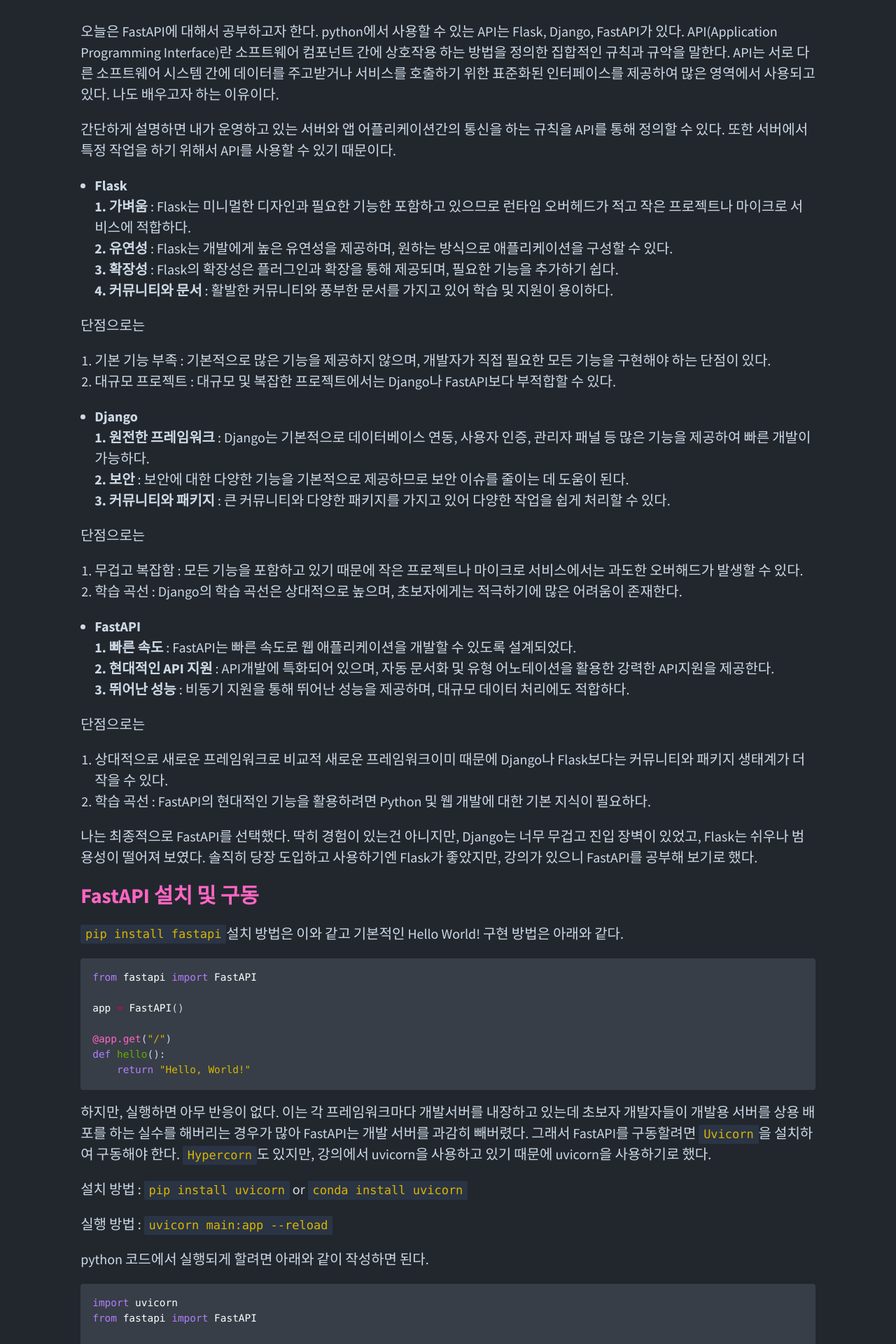
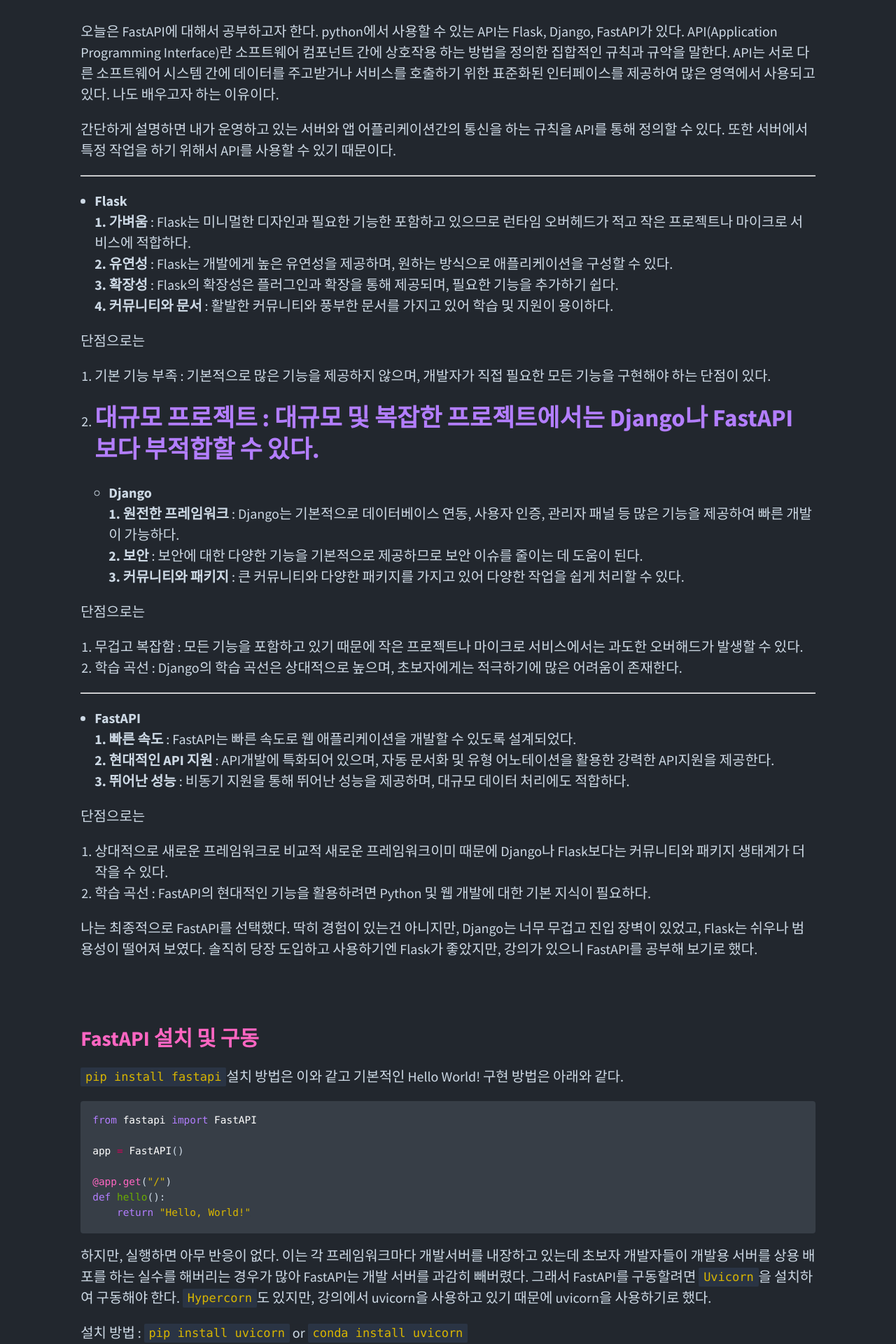
Before and after one commit to sooyoung-wind/sooyoung-wind.github.io, a Jekyll site: the page built from _posts/2023-09-02-Fastapi_no1.md, in a window 1280 px wide. Shown: the part 314-2234 px from the top of the page at 70% size. Built offline with Jekyll 4.4.1, drawn with Linux system fonts in a browser that asks for light colours; some web fonts are replaced; a script that is not in the unit is left out; comment, search, counter and statistics services are not loaded.

Commit message:
업데이트

````diff
--- a/_posts/2023-09-02-Fastapi_no1.md
+++ b/_posts/2023-09-02-Fastapi_no1.md
@@ -12,6 +12,7 @@
 
 간단하게 설명하면 내가 운영하고 있는 서버와 앱 어플리케이션간의 통신을 하는 규칙을 API를 통해 정의할 수 있다. 또한 서버에서 특정 작업을 하기 위해서 API를 사용할 수 있기 때문이다.
 
+----
 + **Flask**
 **1. 가벼움** : Flask는 미니멀한 디자인과 필요한 기능한 포함하고 있으므로 런타임 오버헤드가 적고 작은 프로젝트나 마이크로 서비스에 적합하다.
 **2. 유연성** : Flask는 개발에게 높은 유연성을 제공하며, 원하는 방식으로 애플리케이션을 구성할 수 있다.
@@ -21,7 +22,7 @@
 단점으로는
 1. 기본 기능 부족 : 기본적으로 많은 기능을 제공하지 않으며, 개발자가 직접 필요한 모든 기능을 구현해야 하는 단점이 있다.
 2. 대규모 프로젝트 : 대규모 및 복잡한 프로젝트에서는 Django나 FastAPI보다 부적합할 수 있다.
-
+----
 + **Django**
 **1. 원전한 프레임워크** : Django는 기본적으로 데이터베이스 연동, 사용자 인증, 관리자 패널 등 많은 기능을 제공하여 빠른 개발이 가능하다.
 **2. 보안** : 보안에 대한 다양한 기능을 기본적으로 제공하므로 보안 이슈를 줄이는 데 도움이 된다.
@@ -31,7 +32,7 @@
 1. 무겁고 복잡함 : 모든 기능을 포함하고 있기 때문에 작은 프로젝트나 마이크로 서비스에서는 과도한 오버해드가 발생할 수 있다.
 2. 학습 곡선 : Django의 학습 곡선은 상대적으로 높으며, 초보자에게는 적극하기에 많은 어려움이 존재한다.
 
-
+----
 + **FastAPI**
 **1. 빠른 속도** : FastAPI는 빠른 속도로 웹 애플리케이션을 개발할 수 있도록 설계되었다.
 **2. 현대적인 API 지원** : API개발에 특화되어 있으며, 자동 문서화 및 유형 어노테이션을 활용한 강력한 API지원을 제공한다.
@@ -44,6 +45,9 @@
 
 나는 최종적으로 FastAPI를 선택했다. 딱히 경험이 있는건 아니지만, Django는 너무 무겁고 진입 장벽이 있었고, Flask는 쉬우나 범용성이 떨어져 보였다. 솔직히 당장 도입하고 사용하기엔 Flask가 좋았지만, 강의가 있으니 FastAPI를 공부해 보기로 했다.
 
+
+&nbsp;
+----
 ### FastAPI 설치 및 구동
 
 `pip install fastapi`설치 방법은 이와 같고 기본적인 Hello World! 구현 방법은 아래와 같다.
@@ -77,6 +81,9 @@
     uvicorn.run("main:app", reload=True)
 ```
 
+
+&nbsp;
+----
 ### httpie
 API 개발에 사용되는 도구는 다양하다.
 + curl
@@ -92,6 +99,9 @@
 ```
 코드를 실행한 후에 가능하다.
 
+
+&nbsp;
+----
 ### 경로 매개변수
 
 ```python
@@ -106,6 +116,9 @@
 
 `http :8000/users/123`이라고 프롬프트에 입력하면 `return`구문이 출력된다.
 
+
+&nbsp;
+----
 ### 순서 문제
 
 FastAPI의 단점은 중 하나로 순서에 문제가 있다. 아래 코드에서 app.get에 입력된 경로가 `@app.get("/users/{user_id}")` 다음에 `@app.get("/users/last")`로 구성되어 있으면 앞에 경로는 잘 실행되나 뒤에 있는 `last`는 실행이 안된다. 이는 앞에 있는 `user_id`에 먼저 들어가버리기 때문이다.
````
